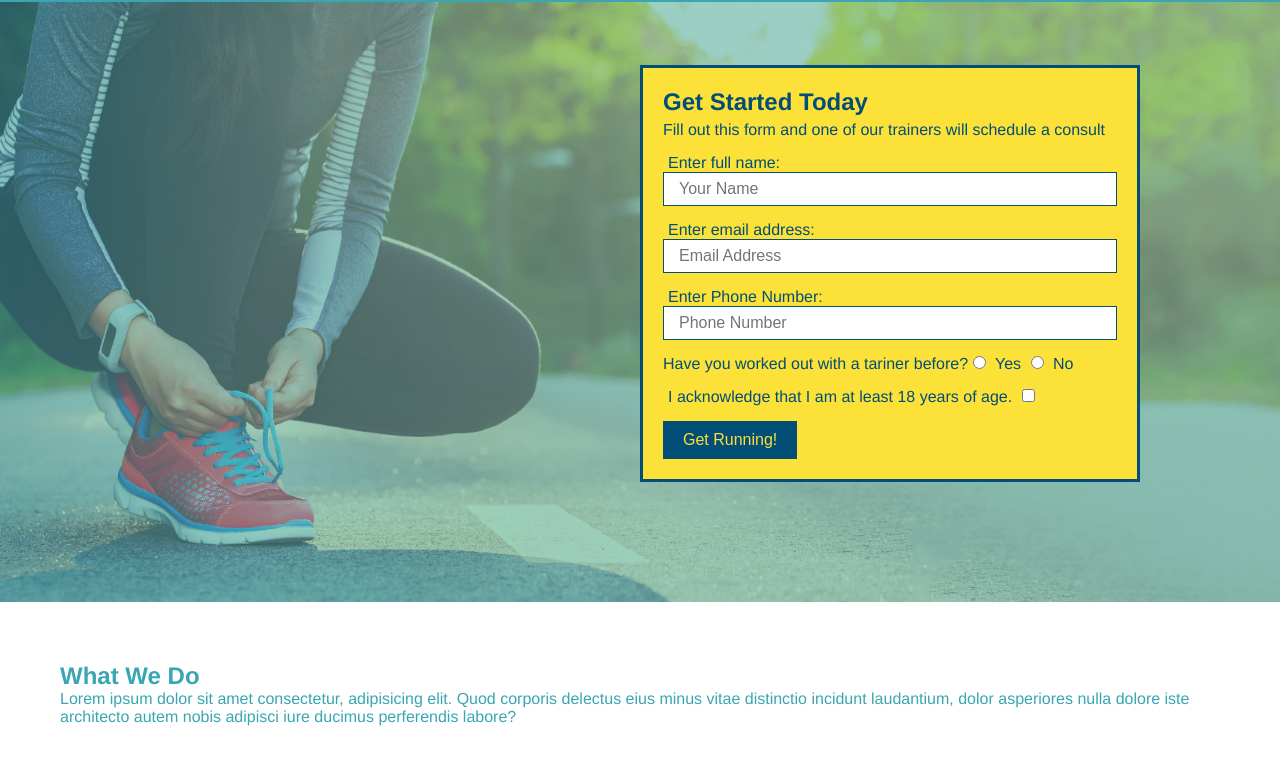
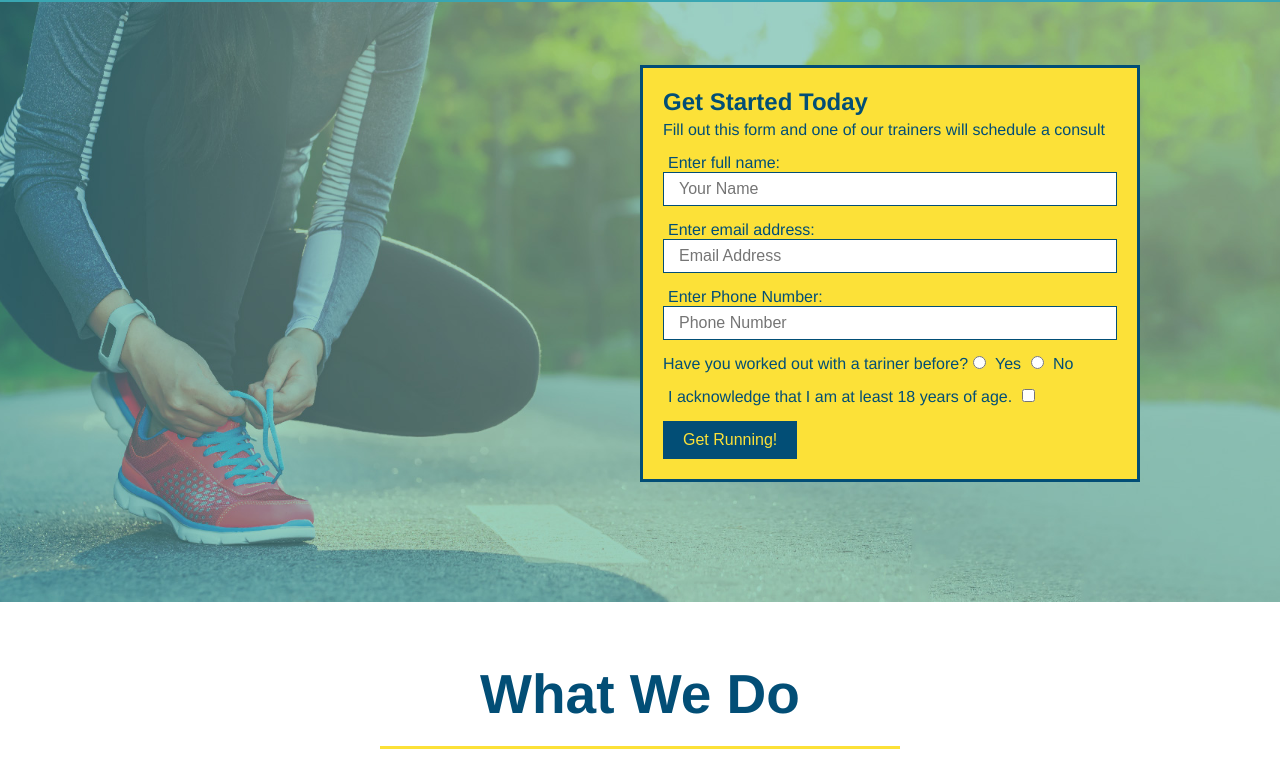
Before and after one commit to Alopez844/run-buddy, a plain HTML site: page index.html in a window 1280 px wide. Shown: the part 80-861 px from the top of the page. Drawn offline with Linux system fonts and the light colour scheme.

Commit message:
style what we do section

```diff
--- a/assets/css/style.css/style.css
+++ b/assets/css/style.css/style.css
@@ -122,3 +122,25 @@ footer {
     font-size: 16px;
   }
 /* Hero Styles End*/
+
+.intro {
+  text-align: center;
+}
+
+.intro h2 {
+  font-size: 55px;
+  color: #024e76;
+  margin-bottom: 35px;
+  padding: 0 100px 20px 100px;
+  border-bottom: 3px solid;
+  border-color: #fce138;
+  display: inline-block;
+}
+
+.intro p {
+  line-height: 1.7;
+  color: #39a6b2;
+  width: 80%;
+  font-size: 20px;
+  margin: 0 auto;
+}
--- a/index.html
+++ b/index.html
@@ -68,10 +68,10 @@
         <!-- End Hero -->
 
         <!-- "what we do" section -->
-        <section id="what-we-do">
+        <section id="what-we-do" class="intro">
             <h2>What We Do</h2>
             <p>
-               Lorem ipsum dolor sit amet consectetur, adipisicing elit. Quod corporis delectus eius minus vitae distinctio incidunt laudantium, dolor asperiores nulla dolore iste architecto autem nobis adipisci iure ducimus perferendis labore?
+                butcher selfies chambray shabby chic gentrify readymade yr Echo Park XOXO Tumblr normcore Banksy direct trade Blue Bottle chillwave you probably haven't heard of them single-origin coffee Vice fanny pack fixie Odd Future Austin fingerstache pickled twee synth Wes Anderson Thundercats viral bitters flannel meggings narwhal Marfa Schlitz sustainable Intelligentsia umami deep v craft
             </p>
         </section>
 
```
